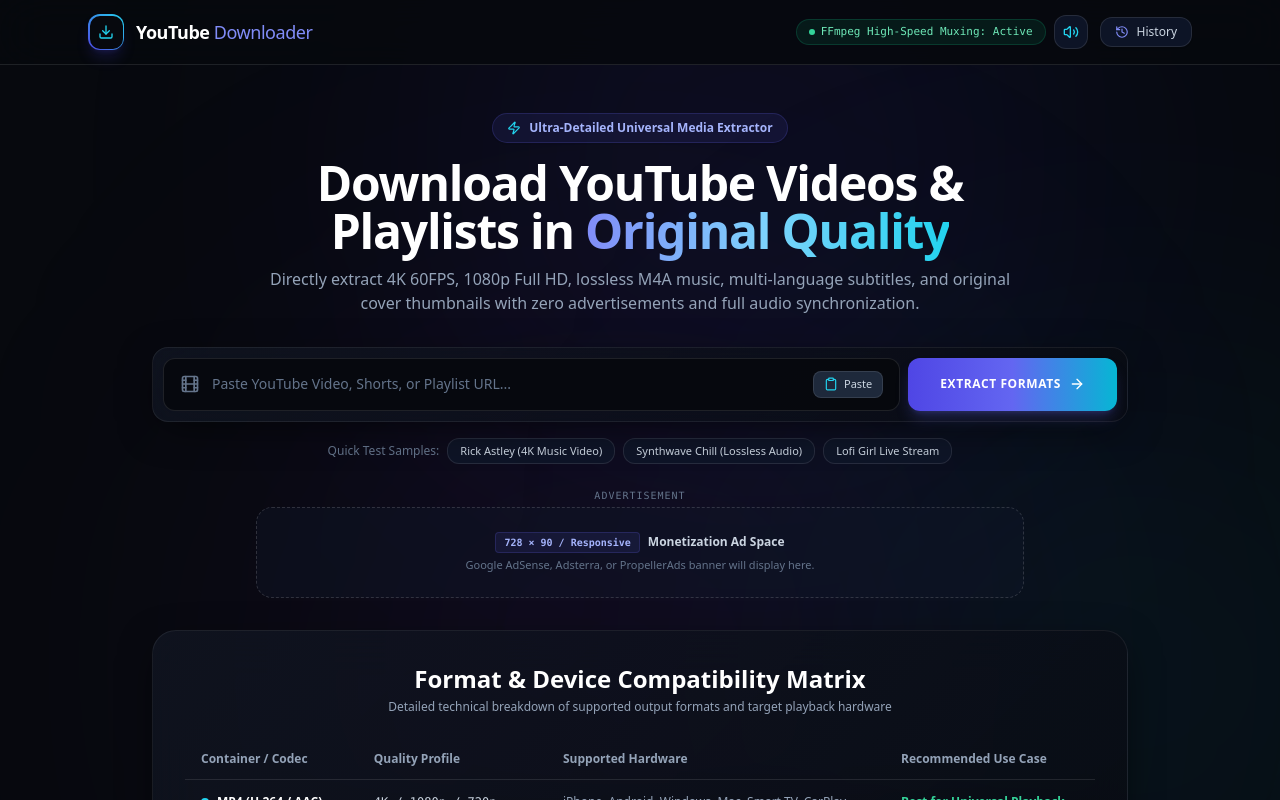
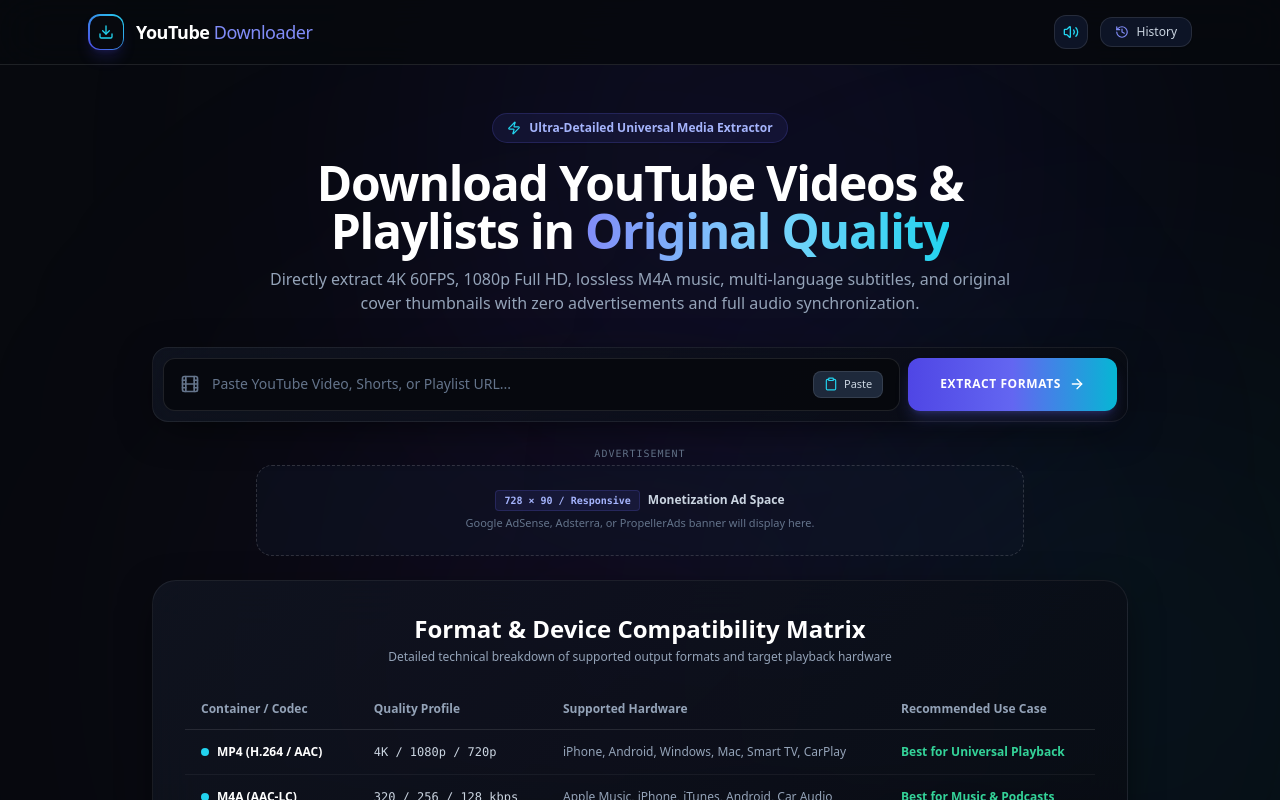
Before and after one commit to keshavs40344/youtubedownloader, a Next.js app: page / in a window 1280 px wide. Shown: the top 800 px of the page. Built offline with nearby package versions, Linux system fonts and the light colour scheme.

Commit message:
clean: remove Quick Test Samples and header FFmpeg badge as requested

```diff
--- a/app/page.tsx
+++ b/app/page.tsx
@@ -632,12 +632,6 @@
           </div>
 
           <div className="flex items-center gap-2">
-            {/* Live System Metric Badge */}
-            <div className="hidden md:flex items-center gap-1.5 px-3 py-1 rounded-full bg-emerald-500/10 border border-emerald-500/20 text-[11px] font-mono text-emerald-300">
-              <span className="w-1.5 h-1.5 rounded-full bg-emerald-400 animate-pulse" />
-              <span>FFmpeg High-Speed Muxing: Active</span>
-            </div>
-
             {/* Audio Sfx Toggle */}
             <button
               onClick={toggleSound}
@@ -727,31 +721,8 @@
           </div>
         </div>
 
-        {/* Quick Sample Links */}
-        <div className="flex flex-wrap items-center justify-center gap-2 mb-6 text-xs text-slate-400">
-          <span className="flex items-center gap-1 text-slate-500">Quick Test Samples:</span>
-          <button
-            onClick={() => fetchMedia("https://www.youtube.com/watch?v=dQw4w9WgXcQ")}
-            className="px-3 py-1 rounded-xl bg-slate-900/80 hover:bg-slate-800 border border-white/10 text-slate-300 hover:text-cyan-400 transition text-[11px]"
-          >
-            Rick Astley (4K Music Video)
-          </button>
-          <button
-            onClick={() => fetchMedia("https://www.youtube.com/watch?v=4xDzrJKXOOY")}
-            className="px-3 py-1 rounded-xl bg-slate-900/80 hover:bg-slate-800 border border-white/10 text-slate-300 hover:text-cyan-400 transition text-[11px]"
-          >
-            Synthwave Chill (Lossless Audio)
-          </button>
-          <button
-            onClick={() => fetchMedia("https://www.youtube.com/watch?v=jfKfPfyJRdk")}
-            className="px-3 py-1 rounded-xl bg-slate-900/80 hover:bg-slate-800 border border-white/10 text-slate-300 hover:text-cyan-400 transition text-[11px]"
-          >
-            Lofi Girl Live Stream
-          </button>
-        </div>
-
         {/* Top Monetization Ad Slot */}
-        <AdBanner className="mb-8" />
+        <AdBanner className="my-6" />
 
         {/* Error Alert */}
         <AnimatePresence>
```
